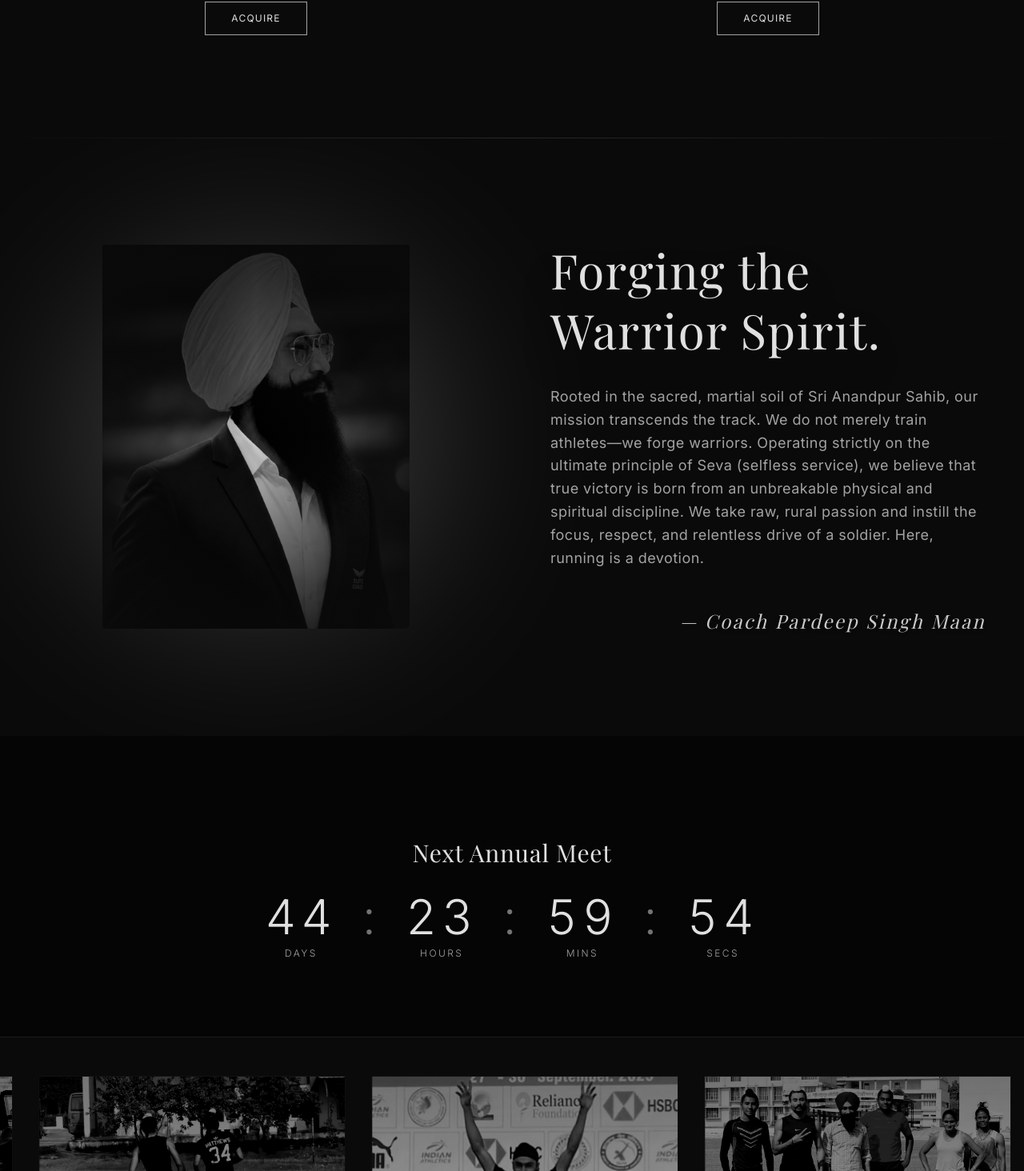
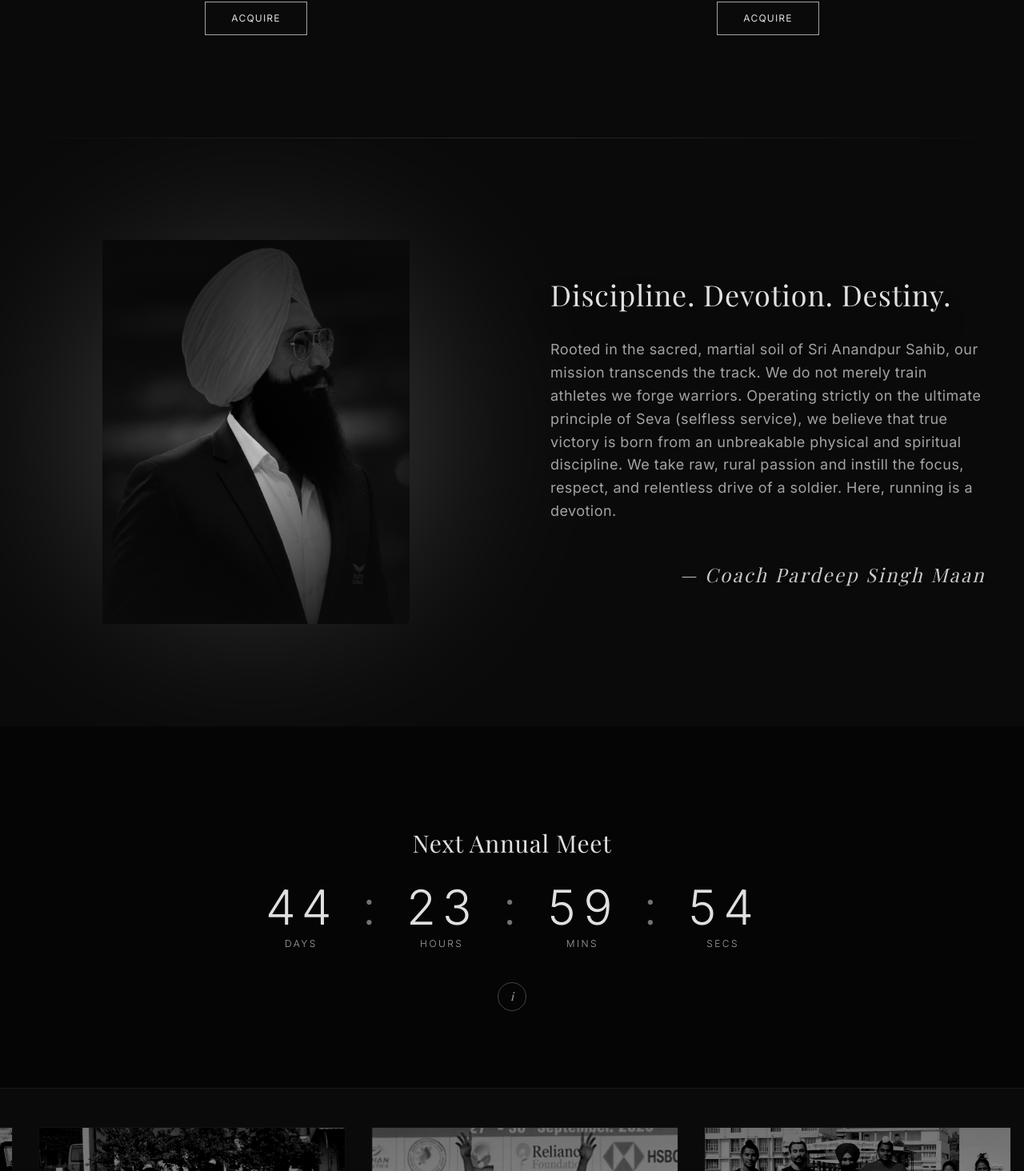
Before and after one commit to Harshitcs22/singhsclub, a Next.js app: page / in a window 1280 px wide. Shown: the part 4142-5606 px from the top of the page at 80% size. Built offline with nearby package versions, Linux system fonts and the light colour scheme; a web font is replaced by a local one.

Commit message:
Add INFO tooltip to countdown section + Coach edits

```diff
--- a/src/components/CoachMessage.tsx
+++ b/src/components/CoachMessage.tsx
@@ -51,11 +51,11 @@ export default function CoachMessage() {
             transition={{ duration: 1, delay: 0.4 }}
             className="w-full md:w-1/2 flex flex-col justify-center text-left"
           >
-            <h2 className="font-serif text-[var(--color-silver)] text-4xl md:text-5xl lg:text-6xl tracking-wide mb-8 leading-tight drop-shadow-2xl">
-              Forging the Warrior Spirit.
+            <h2 className="font-serif text-[var(--color-silver)] text-4xl md:text-5xl lg:text-4xl tracking-wide mb-8 leading-tight drop-shadow-2xl">
+              Discipline. Devotion. Destiny.
             </h2>
             <p className="font-sans text-[var(--color-silver-dim)] text-base md:text-lg tracking-wide mb-12 leading-[1.6]">
-              Rooted in the sacred, martial soil of Sri Anandpur Sahib, our mission transcends the track. We do not merely train athletes—we forge warriors. Operating strictly on the ultimate principle of Seva (selfless service), we believe that true victory is born from an unbreakable physical and spiritual discipline. We take raw, rural passion and instill the focus, respect, and relentless drive of a soldier. Here, running is a devotion.
+              Rooted in the sacred, martial soil of Sri Anandpur Sahib, our mission transcends the track. We do not merely train athletes we forge warriors. Operating strictly on the ultimate principle of Seva (selfless service), we believe that true victory is born from an unbreakable physical and spiritual discipline. We take raw, rural passion and instill the focus, respect, and relentless drive of a soldier. Here, running is a devotion.
             </p>
 
             <div className="w-full flex justify-end">
--- a/src/components/Colosseum.tsx
+++ b/src/components/Colosseum.tsx
@@ -1,6 +1,6 @@
 'use client'
 
-import { motion } from 'framer-motion'
+import { motion, AnimatePresence } from 'framer-motion'
 import { useEffect, useState } from 'react'
 import Image from 'next/image'
 
@@ -22,6 +22,7 @@ export default function Colosseum() {
     minutes: '00',
     seconds: '00'
   })
+  const [showInfo, setShowInfo] = useState(false)
 
   useEffect(() => {
     // Arbitrary future date for countdown
@@ -82,6 +83,44 @@ export default function Colosseum() {
             </div>
           </div>
         </motion.div>
+
+        {/* INFO Button */}
+        <div className="relative mt-10 flex flex-col items-center">
+          <button
+            onClick={() => setShowInfo(prev => !prev)}
+            onMouseEnter={() => setShowInfo(true)}
+            onMouseLeave={() => setShowInfo(false)}
+            className="w-9 h-9 rounded-full border border-[var(--color-silver-dim)]/40 flex items-center justify-center text-[var(--color-silver-dim)] hover:border-[var(--color-chrome)] hover:text-white hover:shadow-[0_0_15px_rgba(192,192,192,0.25)] transition-all duration-500 cursor-pointer"
+            aria-label="Tournament Information"
+          >
+            <span className="font-serif italic text-sm leading-none select-none">i</span>
+          </button>
+
+          {/* Tooltip */}
+          <AnimatePresence>
+            {showInfo && (
+              <motion.div
+                initial={{ opacity: 0, y: 8, scale: 0.95 }}
+                animate={{ opacity: 1, y: 0, scale: 1 }}
+                exit={{ opacity: 0, y: 8, scale: 0.95 }}
+                transition={{ duration: 0.35, ease: [0.16, 1, 0.3, 1] }}
+                className="absolute top-14 w-80 md:w-96 bg-[#0c0c0c] border border-[var(--color-silver-dim)]/20 p-6 z-50 backdrop-blur-sm shadow-2xl"
+                onMouseEnter={() => setShowInfo(true)}
+                onMouseLeave={() => setShowInfo(false)}
+              >
+                {/* Subtle top notch */}
+                <div className="absolute -top-px left-1/2 -translate-x-1/2 w-8 h-px bg-gradient-to-r from-transparent via-[var(--color-chrome)] to-transparent" />
+
+                <h4 className="font-sans text-[var(--color-silver)] uppercase tracking-[0.25em] text-[11px] font-semibold mb-3">
+                  An Annual Proving Ground.
+                </h4>
+                <p className="font-sans text-[var(--color-silver-dim)] text-xs md:text-[13px] leading-[1.5] tracking-wide">
+                  Every year, Singhs Club hosts elite athletic tournaments across all categories and events. Top athletes from all over India converge here to compete. Official dates, rosters, and registration details for the upcoming meet will be updated soon.
+                </p>
+              </motion.div>
+            )}
+          </AnimatePresence>
+        </div>
       </div>
 
       {/* Marquee */}
```
